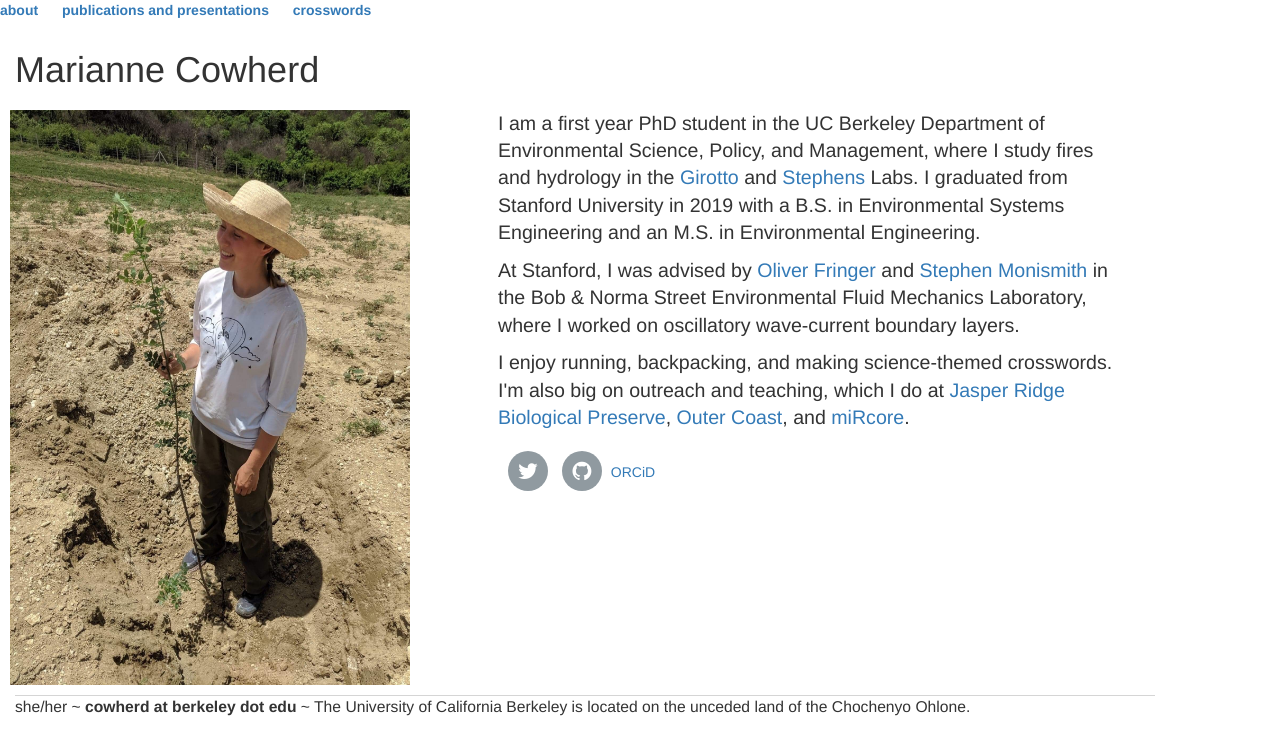
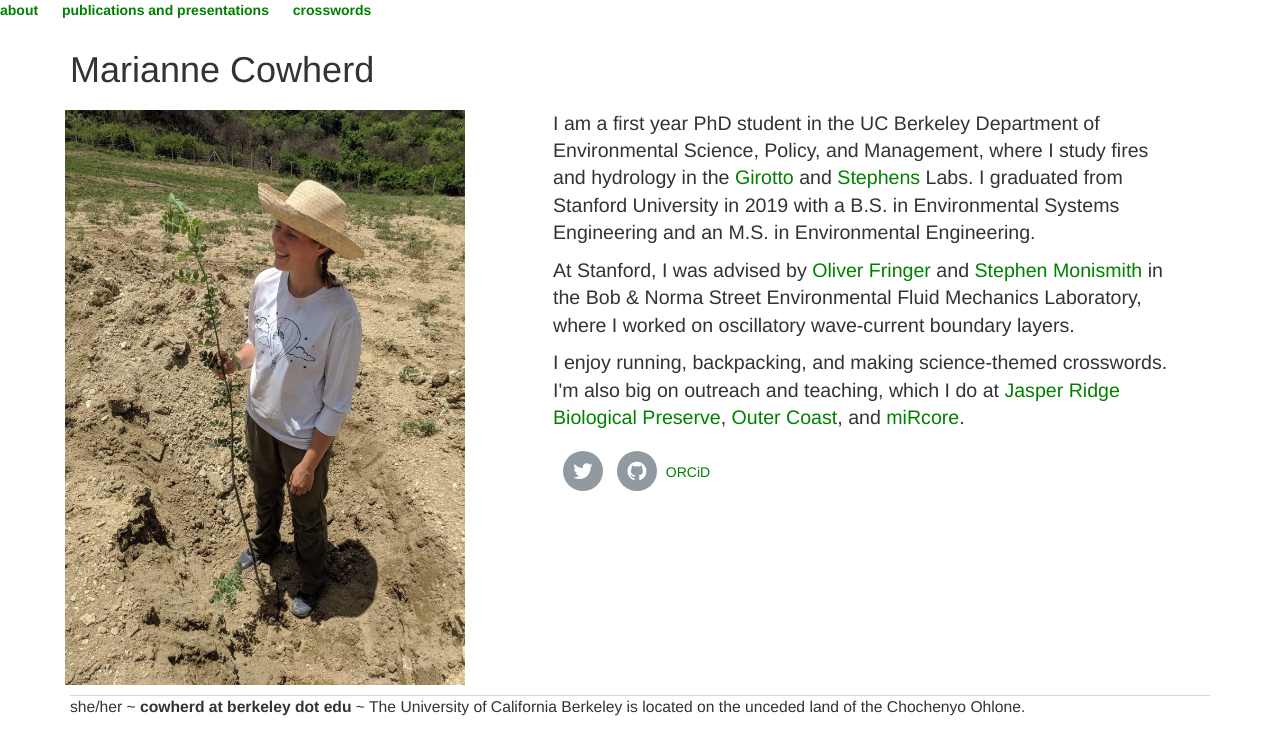
Before and after one commit to mariannecowherd/mariannecowherd.github.io, a Jekyll site: the page built from index.html, in a window 1280 px wide. Shown: the top 755 px of the page. Built offline with Jekyll 4.4.1, drawn with Linux system fonts in a browser that asks for light colours; nearby versions of some CDN libraries.

Commit message:
Update default.html

```diff
--- a/_layouts/default.html
+++ b/_layouts/default.html
@@ -1,11 +1,7 @@
 <!DOCTYPE html>
 	<html>
 		<style>
-		body{
-		    width:90% /* or you can also set 900px*/
-		}
 
-		}
 		/* change color of links*/
 		a:link {
 					 color: green;
```
